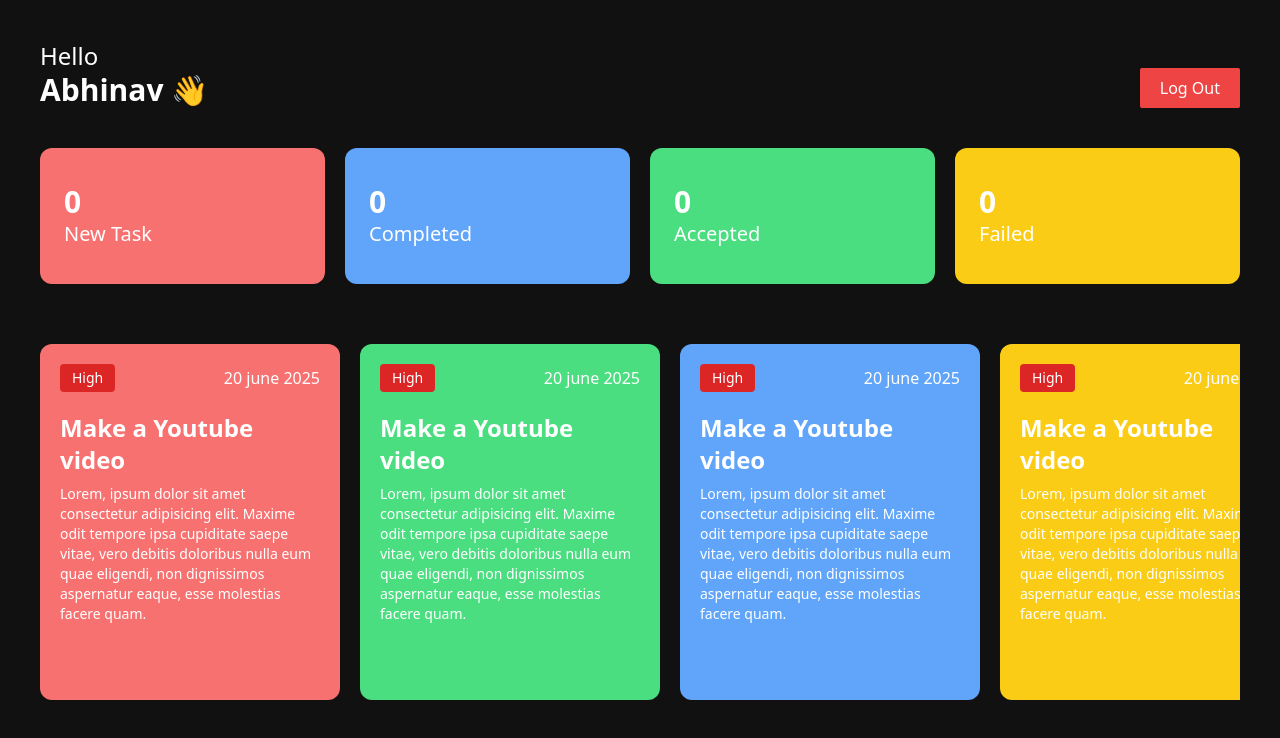
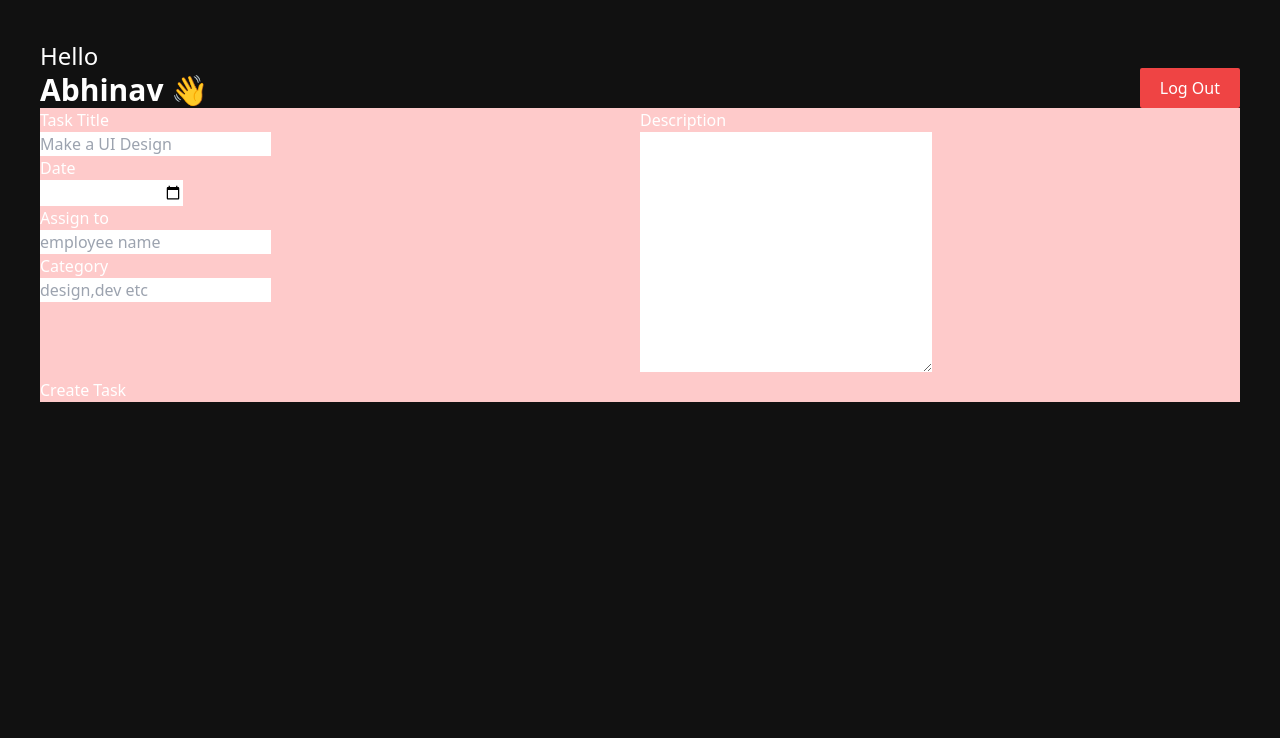
Before and after one commit to Abhinavv-933/Employee-Management-System, a React (Vite) app: page / in a window 1280 px wide. Shown: the top 738 px of the page. Built offline with nearby package versions, Linux system fonts and the light colour scheme.

Commit message:
worked on admin Dashboard

```diff
--- a/src/App.jsx
+++ b/src/App.jsx
@@ -1,12 +1,14 @@
 import React from 'react'
 import Login from './components/Auth/Login';
 import EmployeeDashboard from './components/Dashboard/EmployeeDashboard';
+import AdminDashboard from './components/Dashboard/AdminDashboard';
 
 const App = () => {
   return (
       <>
        {/*<Login />*/}
-       <EmployeeDashboard />
+       {/*<EmployeeDashboard />*/}
+        <AdminDashboard />
       </>
   );
 };
--- a/src/components/Dashboard/AdminDashboard.jsx
+++ b/src/components/Dashboard/AdminDashboard.jsx
@@ -0,0 +1,41 @@
+import React from 'react';
+import Header from '../Other/Header'
+
+const AdminDashboard = () =>{
+  return (
+    <div className='h-screen w-full p-10' >
+      <Header />
+
+      <div>
+        <form className='flex flex-wrap w-full bg-red-200 items-start justify-between'>
+          <div className='w-1/2'>
+              <div>
+                <div>
+            <h3>Task Title</h3>
+            <input type='text' placeholder='Make a UI Design'></input>
+          </div>
+            <h3>Date</h3>
+             <input type="Date" />
+          </div>
+          <div>
+             <h3>Assign to </h3>
+             <input type="text" placeholder='employee name' />
+          </div>
+          <div>
+             <h3>Category</h3>
+             <input type="text" placeholder='design,dev etc'/>
+          </div>
+          </div>
+          <div className='w-1/2'>
+             <h3>Description</h3>
+             <textarea name="" id="" cols="30" rows="10"></textarea>
+          </div>
+
+             <button>Create Task</button>
+        </form>
+      </div>
+    </div>
+  )
+}
+
+export default AdminDashboard
```
